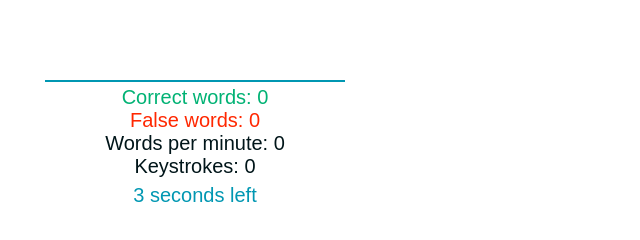
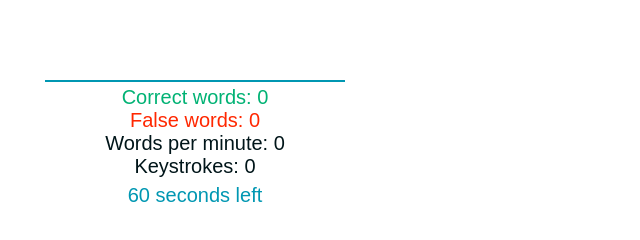
Before and after one commit to dimo89/type, a React app: page / in a window 1280 px wide. Shown: the full height of the page, 0-640 px from the left. Built offline with nearby package versions, Linux system fonts and the light colour scheme.

Commit message:
minor fixes

```diff
--- a/src/components/Timer.js
+++ b/src/components/Timer.js
@@ -1,7 +1,7 @@
 import React from 'react';
 import PropTypes from 'prop-types';
 
-const SECONDS_INIT_VALUE = 3;
+const SECONDS_INIT_VALUE = 60;
 
 class Timer extends React.Component{
   constructor(props) {
--- a/src/components/styles.css
+++ b/src/components/styles.css
@@ -3,7 +3,7 @@
   background-color: white;
   padding: 20px;
   color: #002b33;
-  height: 260px;
+  height: 280px;
   width: 350px;
 }
 
```
